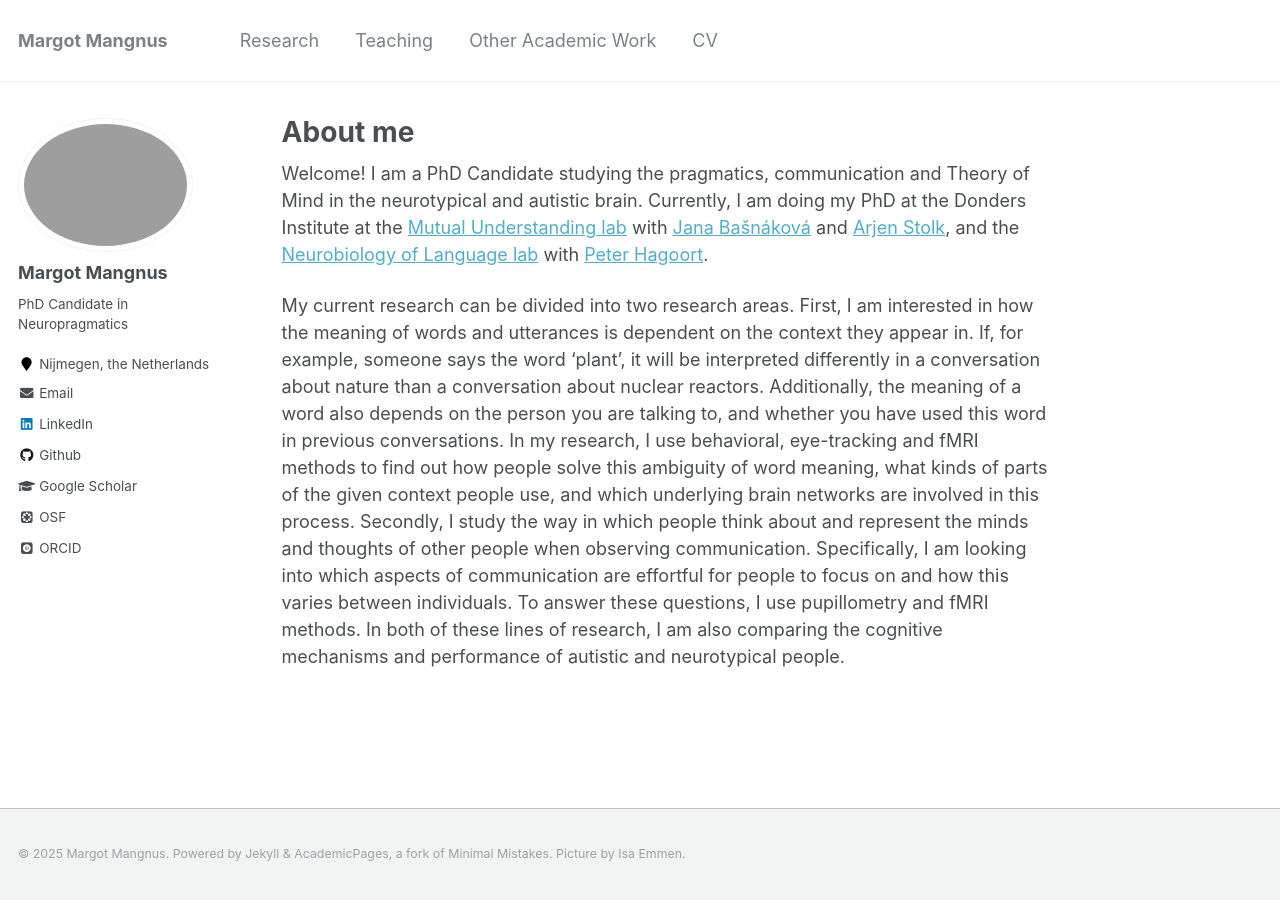
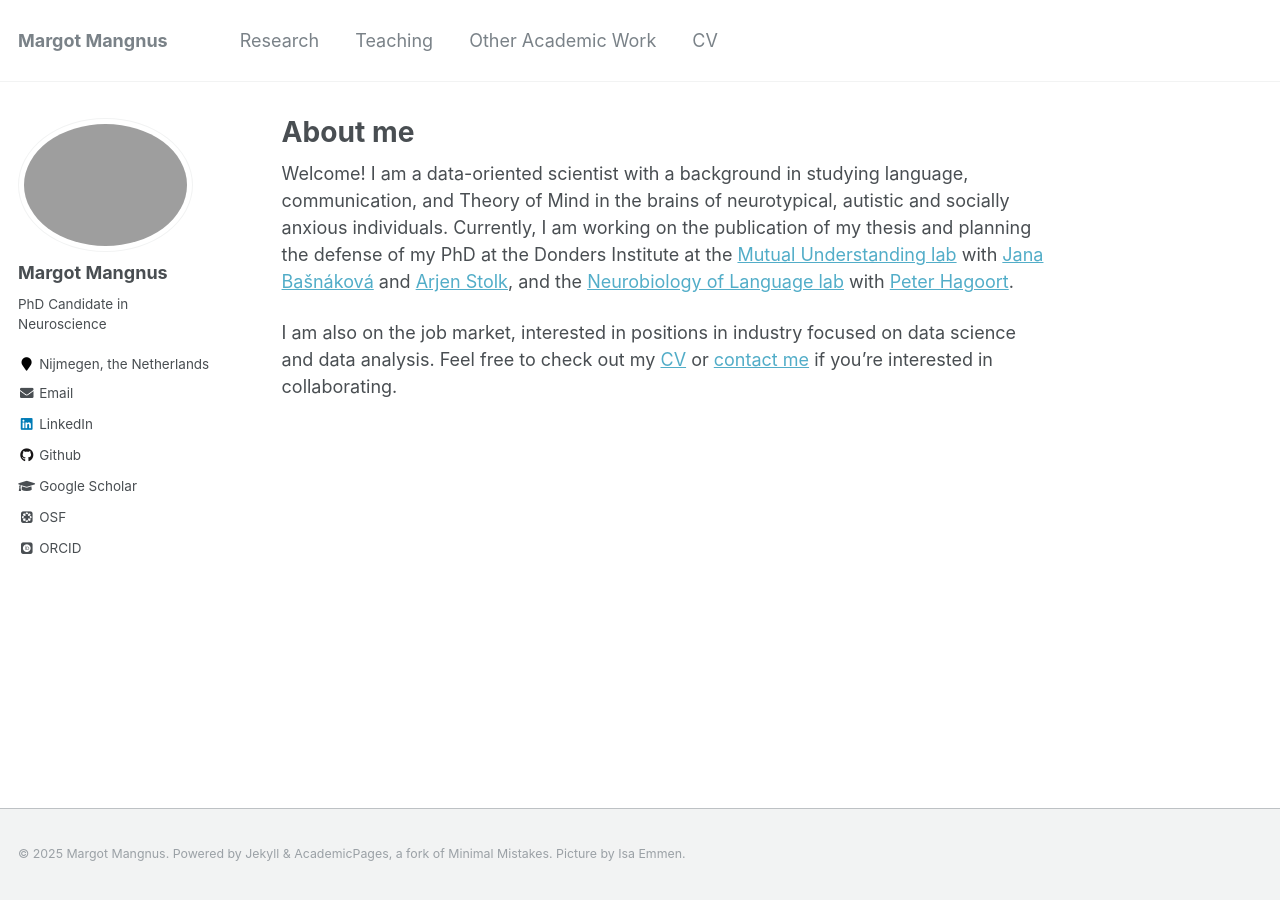
Before and after one commit to MMangnus/MMangnus.github.io, a Jekyll site: the page built from _pages/about.md, in a window 1280 px wide. Built offline with Jekyll 4.4.1, drawn with Linux system fonts in a browser that asks for light colours; some web fonts are replaced.

Commit message:
add CV, BPCNNI publication and update about section

```diff
--- a/_config.yml
+++ b/_config.yml
@@ -80,12 +80,12 @@
 author:
   name             : "Margot Mangnus"
   avatar           : "profile.png"
-  bio              : "PhD Candidate in Neuropragmatics"
+  bio              : "PhD Candidate in Neuroscience"
   location         : "Nijmegen, the Netherlands"
   employer         :
   pubmed           :
   googlescholar    : "https://scholar.google.com/citations?user=c0O_OSIAAAAJ&hl=nl"
-  email            : "m.mangnus@donders.ru.nl"
+  email            : "mangnusm+contactwebsite@gmail.com"
   researchgate     :  # example: "https://www.researchgate.net/profile/yourprofile"
   uri              :
   bitbucket        :
--- a/_pages/about.md
+++ b/_pages/about.md
@@ -8,6 +8,6 @@
   - /about.html
 ---
 
-Welcome! I am a PhD Candidate studying the pragmatics, communication and Theory of Mind in the neurotypical and autistic brain. Currently, I am doing my PhD at the Donders Institute at the [Mutual Understanding lab](https://www.mutualunderstanding.nl) with [Jana Bašnáková](https://www.ru.nl/personen/basnakova-j) and [Arjen Stolk](https://scholar.google.com/citations?user=vkOO60EAAAAJ&hl=en), and the [Neurobiology of Language lab](https://www.mpi.nl/department/neurobiology-language/4/people) with [Peter Hagoort](https://scholar.google.com/citations?user=Idye6Q0AAAAJ&hl=en).
+Welcome! I am a data-oriented scientist with a background in studying language, communication, and Theory of Mind in the brains of neurotypical, autistic and socially anxious individuals. Currently, I am working on the publication of my thesis and planning the defense of my PhD at the Donders Institute at the [Mutual Understanding lab](https://www.mutualunderstanding.nl) with [Jana Bašnáková](https://www.ru.nl/personen/basnakova-j) and [Arjen Stolk](https://scholar.google.com/citations?user=vkOO60EAAAAJ&hl=en), and the [Neurobiology of Language lab](https://www.mpi.nl/department/neurobiology-language/4/people) with [Peter Hagoort](https://scholar.google.com/citations?user=Idye6Q0AAAAJ&hl=en).
 
-My current research can be divided into two research areas. First, I am interested in how the meaning of words and utterances is dependent on the context they appear in. If, for example, someone says the word ‘plant’, it will be interpreted differently in a conversation about nature than a conversation about nuclear reactors. Additionally, the meaning of a word also depends on the person you are talking to, and whether you have used this word in previous conversations. In my research, I use behavioral, eye-tracking and fMRI methods to find out how people solve this ambiguity of word meaning, what kinds of parts of the given context people use, and which underlying brain networks are involved in this process. Secondly, I study the way in which people think about and represent the minds and thoughts of other people when observing communication. Specifically, I am looking into which aspects of communication are effortful for people to focus on and how this varies between individuals. To answer these questions, I use pupillometry and fMRI methods. In both of these lines of research, I am also comparing the cognitive mechanisms and performance of autistic and neurotypical people.
+I am also on the job market, interested in positions in industry focused on data science and data analysis. Feel free to check out my [CV](/cv/) or [contact me](mailto:mangnusm+contactwebsite@gmail.com) if you're interested in collaborating.
```
Also changed, not shown: _pages/cv.md (+1 -1 lines), _pages/research.md (+5 -3 lines), 2 other files.
